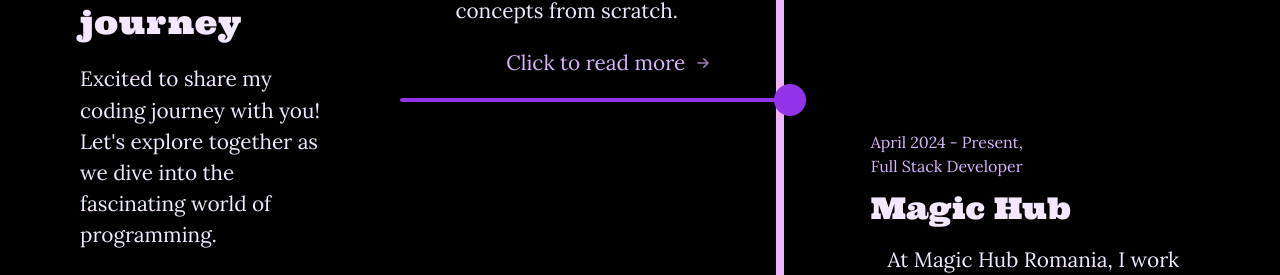
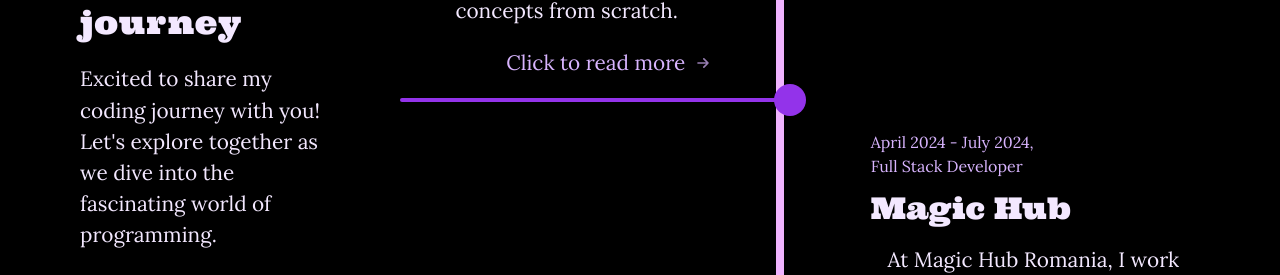
Before and after one commit to IacobOliver/Portofolio, a Next.js app: page / in a window 1280 px wide. Shown: the part 1719-1994 px from the top of the page. Built offline with nearby package versions, Linux system fonts and the light colour scheme; what tailwindcss-animated would draw is missing.

Commit message:
updated experience

```diff
--- a/src/app/_components/aboutMe/Experience.tsx
+++ b/src/app/_components/aboutMe/Experience.tsx
@@ -101,7 +101,7 @@
                             <div className="relative mb-3 flex justify-between items-center w-full right-timeline">
                                 <div className="order-1 w-5/12"></div>
                                 <div className="order-1  w-5/12 px-1 py-4 text-left">
-                                    <p className="mb-3 text-base text-purple-300">April 2024 - Present,<br /> Full Stack Developer</p>
+                                    <p className="mb-3 text-base text-purple-300">April 2024 - July 2024,<br /> Full Stack Developer</p>
                                     <h4 className={`mb-3 font-bold text-lg md:text-3xl ${ultra.className}`}>Magic Hub</h4>
                                     <ModalTrigger id="magicHubModal">
                                         <div className={`cursor-pointer text-[0.7rem] md:text-[1.1rem] xl:text-[1.3rem] leading-snug text-purple-100 ${lora.className} hover:text-purple-200`}>
```
